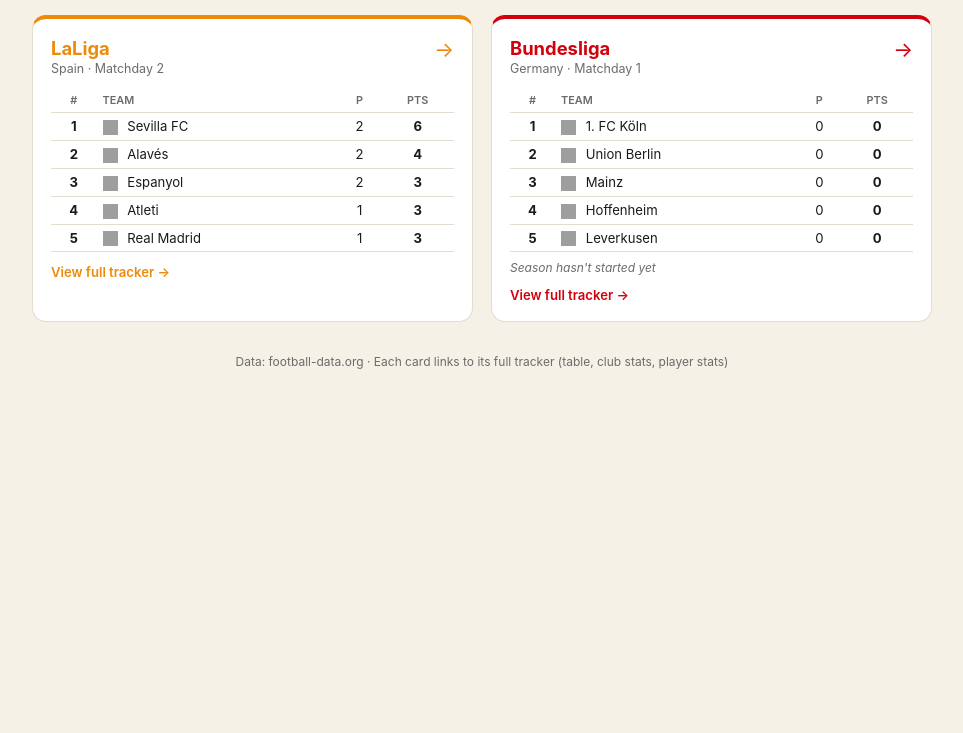
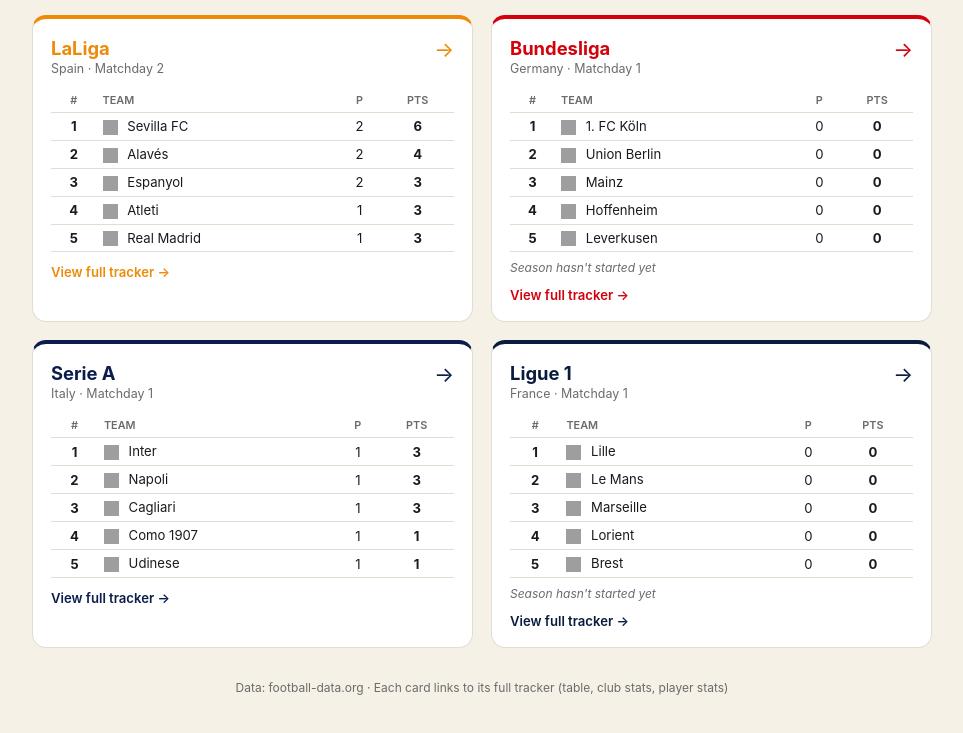
Before and after one commit to Paradox-A/football-dashboard, a plain HTML site: page index.html in a window 1280 px wide. Shown: the part 411-1144 px from the top of the page, without its empty margins (158-1121 px from the left). Before the commit the page ends 840 px from the top, so only its background shows below. Drawn offline with Linux system fonts and the light colour scheme; grey boxes are pictures that could not be loaded.

Commit message:
Add Serie A and Ligue 1 cards to dashboard

```diff
--- a/index.html
+++ b/index.html
@@ -51,7 +51,7 @@
 <body>
 <div class="wrap">
   <h1>Football Trackers 2026-27</h1>
-  <div class="updated">Last updated August 23, 2026 04:05 UTC</div>
+  <div class="updated">Last updated August 23, 2026 13:32 UTC</div>
   <div class="grid">
 
     <a class="card" href="https://paradox-a.github.io/premier-league-tracker/" style="--accent: #37003c;">
@@ -234,6 +234,96 @@
       <div class="note">Season hasn't started yet</div>
       <div class="view-link">View full tracker →</div>
     </a>
+    <a class="card" href="https://paradox-a.github.io/serie-a-tracker/" style="--accent: #0b1c4d;">
+      <div class="card-head">
+        <div>
+          <h2>Serie A</h2>
+          <div class="sub">Italy · Matchday 1</div>
+        </div>
+        <span class="arrow">→</span>
+      </div>
+      <table>
+        <thead><tr><th>#</th><th class="team">Team</th><th>P</th><th>Pts</th></tr></thead>
+        <tbody>
+        <tr>
+          <td class="pos">1</td>
+          <td class="team"><img src="https://crests.football-data.org/108.png" alt="" class="crest"> Inter</td>
+          <td>1</td>
+          <td class="pts">3</td>
+        </tr>
+        <tr>
+          <td class="pos">2</td>
+          <td class="team"><img src="https://crests.football-data.org/113.png" alt="" class="crest"> Napoli</td>
+          <td>1</td>
+          <td class="pts">3</td>
+        </tr>
+        <tr>
+          <td class="pos">3</td>
+          <td class="team"><img src="https://crests.football-data.org/104.png" alt="" class="crest"> Cagliari</td>
+          <td>1</td>
+          <td class="pts">3</td>
+        </tr>
+        <tr>
+          <td class="pos">4</td>
+          <td class="team"><img src="https://crests.football-data.org/7397.png" alt="" class="crest"> Como 1907</td>
+          <td>1</td>
+          <td class="pts">1</td>
+        </tr>
+        <tr>
+          <td class="pos">5</td>
+          <td class="team"><img src="https://crests.football-data.org/115.png" alt="" class="crest"> Udinese</td>
+          <td>1</td>
+          <td class="pts">1</td>
+        </tr></tbody>
+      </table>
+
+      <div class="view-link">View full tracker →</div>
+    </a>
+    <a class="card" href="https://paradox-a.github.io/ligue1-tracker/" style="--accent: #091c3e;">
+      <div class="card-head">
+        <div>
+          <h2>Ligue 1</h2>
+          <div class="sub">France · Matchday 1</div>
+        </div>
+        <span class="arrow">→</span>
+      </div>
+      <table>
+        <thead><tr><th>#</th><th class="team">Team</th><th>P</th><th>Pts</th></tr></thead>
+        <tbody>
+        <tr>
+          <td class="pos">1</td>
+          <td class="team"><img src="https://crests.football-data.org/521.png" alt="" class="crest"> Lille</td>
+          <td>0</td>
+          <td class="pts">0</td>
+        </tr>
+        <tr>
+          <td class="pos">2</td>
+          <td class="team"><img src="https://upload.wikimedia.org/wikipedia/en/5/57/Le_Mans_FC_logo.svg" alt="" class="crest"> Le Mans</td>
+          <td>0</td>
+          <td class="pts">0</td>
+        </tr>
+        <tr>
+          <td class="pos">3</td>
+          <td class="team"><img src="https://crests.football-data.org/516.png" alt="" class="crest"> Marseille</td>
+          <td>0</td>
+          <td class="pts">0</td>
+        </tr>
+        <tr>
+          <td class="pos">4</td>
+          <td class="team"><img src="https://crests.football-data.org/525.png" alt="" class="crest"> Lorient</td>
+          <td>0</td>
+          <td class="pts">0</td>
+        </tr>
+        <tr>
+          <td class="pos">5</td>
+          <td class="team"><img src="https://crests.football-data.org/512.png" alt="" class="crest"> Brest</td>
+          <td>0</td>
+          <td class="pts">0</td>
+        </tr></tbody>
+      </table>
+      <div class="note">Season hasn't started yet</div>
+      <div class="view-link">View full tracker →</div>
+    </a>
   </div>
   <footer>Data: football-data.org · Each card links to its full tracker (table, club stats, player stats)</footer>
 </div>
```
Also changed, not shown: 4 other files.
